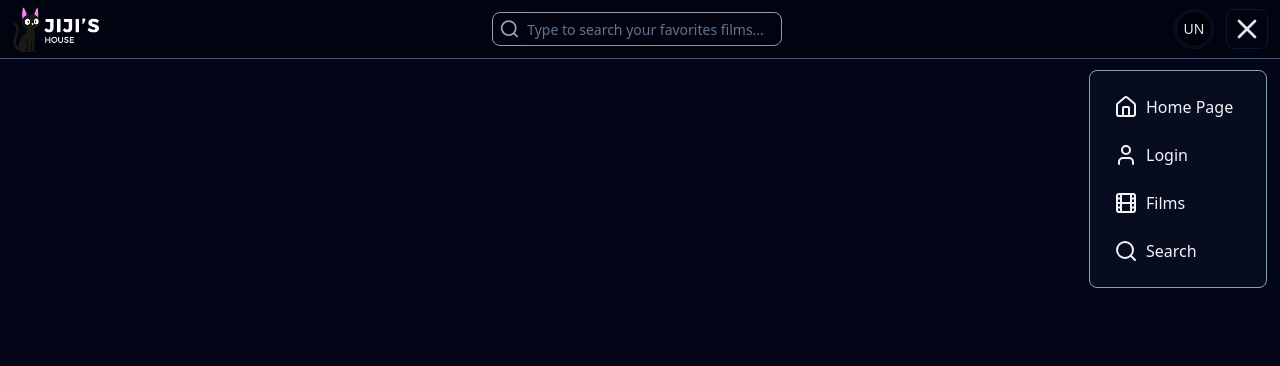
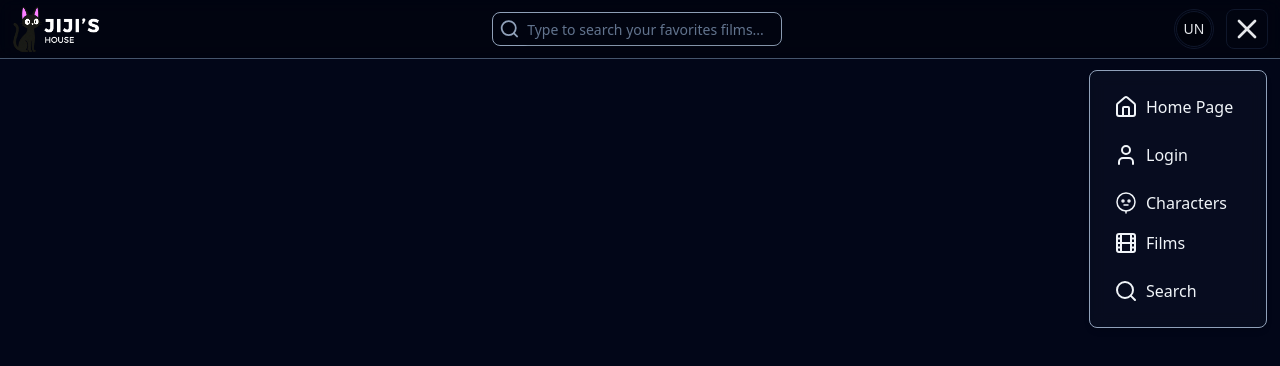
Before and after one commit to Gustavo422/ghibli-project, a Next.js app: page / in a window 1280 px wide. Both pictures are taken after a click on the button 1247 px from the left and 29 px from the top of the page. Shown: the top 366 px of the page. Built offline with nearby package versions, Linux system fonts and the light colour scheme; no server answers; a web font is replaced by a local one.

Commit message:
Adding a charaters page

```diff
--- /dev/null
+++ b/src/app/characters/page.jsx
@@ -0,0 +1,5 @@
+import CharacterPage from "@/components/characters/CharacterPage";
+
+export default function Page() {
+  return <CharacterPage />;
+}
--- /dev/null
+++ b/src/components/characters/CharacterPage.jsx
@@ -0,0 +1,81 @@
+import { Badge } from "@/components/ui/Badge";
+import characterFetch from "@/lib/characterFetch";
+import {
+  CircleQuestionMarkIcon,
+  EyeIcon,
+  HourglassIcon,
+  MarsIcon,
+  VenusIcon,
+  WavesIcon,
+} from "lucide-react";
+import Image from "next/image";
+export default async function CharacterPage() {
+  const datas = await characterFetch();
+  return (
+    <div className="flex min-h-full min-w-full flex-col items-center justify-center">
+      {Object.entries(datas).map(([filmName, people]) => {
+        return (
+          <div
+            key={filmName}
+            className="my-5 flex h-full w-full flex-col flex-wrap items-center justify-center gap-4 md:my-8"
+          >
+            <h4 className="text-2xl font-medium md:text-3xl">{filmName}</h4>
+            <div className="flex flex-wrap items-center justify-center gap-4">
+              {people.map((character, i) => (
+                <div
+                  key={i}
+                  className="border-accent-foreground flex h-fit w-fit flex-col items-center justify-center gap-y-3 rounded-md border brightness-75 transition-all hover:scale-[1.01] hover:brightness-50"
+                >
+                  <div className="relative aspect-square h-[300px] w-full md:h-[360px]">
+                    <Image
+                      src={`/characters/${character?.name}.png`}
+                      width={360}
+                      height={360}
+                      quality={100}
+                      alt={`${character?.name} Picture`}
+                      className="absolute h-full w-full rounded-t-md object-contain"
+                    />
+                  </div>
+
+                  <h3 className="text-lg font-medium md:text-xl">
+                    {character?.name}
+                  </h3>
+
+                  <div className="text-accent mb-3 flex flex-col items-center justify-center gap-y-3">
+                    <h4 className="text-ring text-base md:text-lg">
+                      Physical Characteristics:
+                    </h4>
+
+                    <div className="flex h-fit max-w-[360px] flex-wrap items-center justify-center gap-3 px-2">
+                      <Badge className="h-6 w-fit gap-x-1.5 rounded-md py-4">
+                        {character?.gender === "Male" ? (
+                          <MarsIcon />
+                        ) : character?.gender === "Female" ? (
+                          <VenusIcon />
+                        ) : (
+                          <CircleQuestionMarkIcon />
+                        )}
+                        <p>{character?.gender}</p>
+                      </Badge>
+
+                      <Badge className="h-6 w-fit gap-x-1.5 rounded-md py-4">
+                        <EyeIcon /> <p>{character?.eye_color}</p>
+                      </Badge>
+                      <Badge className="h-6 w-fit gap-x-1.5 rounded-md py-4">
+                        <WavesIcon /> <p>{character?.hair_color}</p>
+                      </Badge>
+                      <Badge className="h-6 w-fit gap-x-1.5 rounded-md py-4">
+                        <HourglassIcon className="h-5" />{" "}
+                        <p>{character?.age} year(s)</p>
+                      </Badge>
+                    </div>
+                  </div>
+                </div>
+              ))}
+            </div>
+          </div>
+        );
+      })}
+    </div>
+  );
+}
--- a/src/components/header_components/HamburguerMenu.jsx
+++ b/src/components/header_components/HamburguerMenu.jsx
@@ -9,6 +9,7 @@ import {
   PopoverContent,
   PopoverTrigger,
 } from "@/components/ui/Popover";
+import TotoroIcon from "@/components/ui/svg/TotoroIcon";
 import {
   FilmIcon,
   HomeIcon,
@@ -71,7 +72,11 @@ export default function HamburguerMenu() {
                   Login
                 </div>
               </Link>
-
+              <Link href="/characters">
+                <div className="flex w-36 items-center justify-start gap-x-2 rounded-md p-2 transition-all duration-200 hover:rounded-lg hover:bg-slate-900">
+                  <TotoroIcon /> Characters
+                </div>
+              </Link>
               <Link
                 href="/films"
                 className="flex items-center justify-center pb-2"
--- /dev/null
+++ b/src/components/ui/Alert.jsx
@@ -0,0 +1,50 @@
+import { cva } from "class-variance-authority";
+import * as React from "react";
+
+import { cn } from "@/lib/utils";
+
+const alertVariants = cva(
+  "relative w-full rounded-lg border px-4 py-3 text-sm [&>svg+div]:translate-y-[-3px] [&>svg]:absolute [&>svg]:left-4 [&>svg]:top-4 [&>svg]:text-foreground [&>svg~*]:pl-7",
+  {
+    variants: {
+      variant: {
+        default: "bg-background text-foreground",
+        destructive:
+          "border-destructive/50 text-destructive dark:border-destructive [&>svg]:text-destructive",
+      },
+    },
+    defaultVariants: {
+      variant: "default",
+    },
+  },
+);
+
+const Alert = React.forwardRef(({ className, variant, ...props }, ref) => (
+  <div
+    ref={ref}
+    role="alert"
+    className={cn(alertVariants({ variant }), className)}
+    {...props}
+  />
+));
+Alert.displayName = "Alert";
+
+const AlertTitle = React.forwardRef(({ className, ...props }, ref) => (
+  <h5
+    ref={ref}
+    className={cn("mb-1 leading-none font-medium tracking-tight", className)}
+    {...props}
+  />
+));
+AlertTitle.displayName = "AlertTitle";
+
+const AlertDescription = React.forwardRef(({ className, ...props }, ref) => (
+  <div
+    ref={ref}
+    className={cn("text-sm [&_p]:leading-relaxed", className)}
+    {...props}
+  />
+));
+AlertDescription.displayName = "AlertDescription";
+
+export { Alert, AlertDescription, AlertTitle };
--- /dev/null
+++ b/src/components/ui/svg/TotoroIcon.jsx
@@ -0,0 +1,47 @@
+export default function TotoroIcon() {
+  return (
+    <svg
+      width="24"
+      height="24"
+      viewBox="0 0 24 24"
+      fill="none"
+      xmlns="http://www.w3.org/2000/svg"
+    >
+      <path
+        d="M12 2C7.02944 2 3 6.02944 3 11C3 15.9706 7.02944 20 12 20C16.9706 20 21 15.9706 21 11C21 6.02944 16.9706 2 12 2Z"
+        stroke="currentColor"
+        strokeWidth="1.5"
+        strokeLinecap="round"
+        strokeLinejoin="round"
+      />
+      <path
+        d="M12 20V22"
+        stroke="currentColor"
+        strokeWidth="1.5"
+        strokeLinecap="round"
+        strokeLinejoin="round"
+      />
+      <path
+        d="M8 10C8 10.5523 8.44772 11 9 11C9.55228 11 10 10.5523 10 10C10 9.44772 9.55228 9 9 9C8.44772 9 8 9.44772 8 10Z"
+        stroke="currentColor"
+        strokeWidth="1.5"
+        strokeLinecap="round"
+        strokeLinejoin="round"
+      />
+      <path
+        d="M14 10C14 10.5523 14.4477 11 15 11C15.5523 11 16 10.5523 16 10C16 9.44772 15.5523 9 15 9C14.4477 9 14 9.44772 14 10Z"
+        stroke="currentColor"
+        strokeWidth="1.5"
+        strokeLinecap="round"
+        strokeLinejoin="round"
+      />
+      <path
+        d="M10 14H14"
+        stroke="currentColor"
+        strokeWidth="1.5"
+        strokeLinecap="round"
+        strokeLinejoin="round"
+      />
+    </svg>
+  );
+}
--- a/src/lib/api.js
+++ b/src/lib/api.js
@@ -72,17 +72,26 @@ export async function getFieldsFromAllFilms(...fields) {
 }
 
 export async function getFilmsForPagination(startsIn, endsIn, ...fields) {
-  const fieldsValidation = fields.every((item) => FIELDS.has(item));
+  if (!Number.isInteger(startsIn) || !Number.isInteger(endsIn)) {
+    throw new Error("startsIn and endsIn must to be Integers");
+  }
+
+  const fieldsValid =
+    fields.length === 0 || fields.every((item) => FIELDS.has(item));
+
+  if (!fieldsValid) throw new Error("Invalid fields");
   const res = await getFilms();
-  if (fieldsValidation && startsIn > 0 && endsIn < res.length) {
-    const result = res.map((item) =>
-      Object.fromEntries(fields.map((key) => [key, item[key]])),
-    );
-    const paginatedResult = result.slice(startsIn, endsIn);
-    return paginatedResult;
-  } else {
-    throw new Error(`Invalid fields!`);
+
+  if (startsIn < 0 || endsIn > res.length || startsIn >= endsIn) {
+    throw new Error("Invalid interval");
   }
+
+  const pageSlice = res.slice(startsIn, endsIn);
+  const result = pageSlice.map((item) =>
+    Object.fromEntries(fields.map((key) => [key, item[key]])),
+  );
+
+  return result;
 }
 
 export async function verifyId(id) {
--- /dev/null
+++ b/src/lib/characterFetch.js
@@ -0,0 +1,53 @@
+let cache = null;
+export default async function characterFetch() {
+  const res = await fetch(`https://ghibliapi.vercel.app/people`, {
+    next: { revalidate: 777600 },
+  });
+  if (!res.ok) {
+    throw new Error(`Bad request in fetched datas`);
+  }
+  cache = await res.json();
+  return hierarchyDefine(fixFilms(cache));
+}
+
+const filmsIdAndNames = new Map([
+  ["790e0028-a31c-4626-a694-86b7a8cada40", "Earwig and the Witch"],
+  ["758bf02e-3122-46e0-884e-67cf83df1786", "Ponyo"],
+  ["ebbb6b7c-945c-41ee-a792-de0e43191bd8", "Porco Rosso"],
+  ["90b72513-afd4-4570-84de-a56c312fdf81", "The Cat Returns"],
+  ["2de9426b-914a-4a06-a3a0-5e6d9d3886f6", "Arrietty"],
+  ["58611129-2dbc-4a81-a72f-77ddfc1b1b49", "My Neighbor Totoro"],
+  ["ea660b10-85c4-4ae3-8a5f-41cea3648e3e", "Kiki's Delivery Service"],
+  ["0440483e-ca0e-4120-8c50-4c8cd9b965d6", "Princess Mononoke"],
+  ["2baf70d1-42bb-4437-b551-e5fed5a87abe", "Castle in the Sky"],
+  ["dc2e6bd1-8156-4886-adff-b39e6043af0c", "Spirited Away"],
+]);
+
+function fixFilms(datas) {
+  const newArr = datas.map((people) => {
+    if (people?.films.length === 2) {
+      people.films = "Whisper of the Heart and The Cat Returns";
+      return people;
+    }
+    const filmUrl = people.films[0];
+    const filmId = filmUrl.replace("https://ghibliapi.vercel.app/films/", "");
+    people.films = filmsIdAndNames.get(filmId);
+    return people;
+  });
+  return newArr;
+}
+
+function hierarchyDefine(datas) {
+  const groupedFilms = datas.reduce((accumulator, person) => {
+    const film = person.films;
+    if (!accumulator[film]) {
+      accumulator[film] = [];
+    }
+    accumulator[film].push(person);
+    return accumulator;
+  }, {});
+  return groupedFilms;
+}
+
+// The API provides datas with poor formatting, low quality, and unclear information. Because of this, I was considering
+// creating some makeshift solutions, but that would probably hurt performance and lead to bad practices
```
